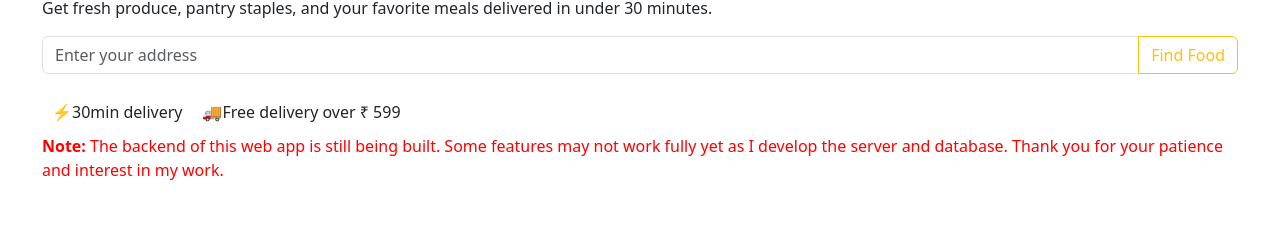
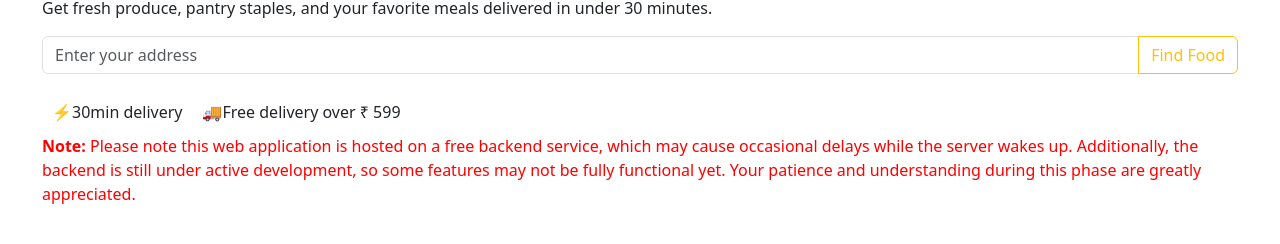
Before and after one commit to MALLIKHARJUNCH-02/SpiceSprint, a React (Create React App) app: page / in a window 1280 px wide. Shown: the part 1014-1258 px from the top of the page. Built offline with nearby package versions, Linux system fonts and the light colour scheme; the HTML template or start-up script is replaced by a standard one.

Commit message:
Updated Note

```diff
--- a/src/components/Banner.js
+++ b/src/components/Banner.js
@@ -102,9 +102,10 @@ const Banner = () => {
                             <span>Free delivery over ₹ 599</span>
                         </div>
                     </div>
-                    <p style={{ color: 'red' }}><strong> Note:</strong> The backend of this web app is still being built. Some features may not
-                        work fully yet as I develop the server and database. Thank you for your patience
-                        and interest in my work.</p>
+                    <p style={{ color: 'red' }}><strong> Note:</strong> Please note this web application is hosted on a free
+                    backend service, which may cause occasional delays while the server wakes up. Additionally, the backend
+                    is still under active development, so some features may not be fully functional yet.
+                     Your patience and understanding during this phase are greatly appreciated.</p>
                 </div>
             </header>
         </div>
--- a/src/components/cart/Cart.js
+++ b/src/components/cart/Cart.js
@@ -69,7 +69,9 @@ const Cart = () => {
         }
     };
 
-    if (loading) return <p className="text-center m-3">Loading cart…</p>;
+    if (loading) return <p className="text-center m-3">Loading cart… | Please note this web application is hosted on a free backend service,
+        which may cause occasional delays while the server wakes up. Additionally, the backend is still under active development, so some features
+        may not be fully functional yet. Your patience and understanding during this phase are greatly appreciated.</p>;
     if (error) return <p className="text-center text-danger m-3">Error: {error}</p>;
 
     return (
--- a/src/components/categories/Main.js
+++ b/src/components/categories/Main.js
@@ -11,16 +11,17 @@ const Main = () => {
             <div>
                 <h2>Shop by Categories</h2>
                 <p>Fresh groceries delivered to your doorstep</p>
-                <p style={{color: 'red'}}><strong> Note:</strong> The backend of this web app is still being built. Some features may not
-                        work fully yet as I develop the server and database. Thank you for your patience
-                         and interest in my work.</p>
+                <p style={{ color: 'red' }}><strong> Note:</strong> Please note this web application is hosted on a
+                    free backend service, which may cause occasional delays while the server wakes up. Additionally,
+                    the backend is still under active development, so some features may not be fully functional yet.
+                    Your patience and understanding during this phase are greatly appreciated.</p>
             </div>
 
             <div style={styles.categories}>
 
                 <div style={styles.cardBackground} className="card">
                     <a href="/FruitsVegetables" style={styles.card}>
-                        <span style={{...styles.color1, ...styles.span}}>🥕</span>
+                        <span style={{ ...styles.color1, ...styles.span }}>🥕</span>
                         <h3>Fruits & Vegetables</h3>
                         <h4>Fresh & Organic</h4>
 
@@ -30,7 +31,7 @@ const Main = () => {
 
                 <div style={styles.cardBackground} className="card">
                     <a href="/DiaryEggs" style={styles.card}>
-                        <span style={{...styles.color2,...styles.span}}>🥛</span>
+                        <span style={{ ...styles.color2, ...styles.span }}>🥛</span>
                         <h3>Dairy & Eggs</h3>
                         <h4>Farm Fresh</h4>
 
@@ -40,7 +41,7 @@ const Main = () => {
 
                 <div style={styles.cardBackground} className="card">
                     <a href="/meatseafood" style={styles.card}>
-                        <span style={{...styles.color3, ...styles.span}}>🥩</span>
+                        <span style={{ ...styles.color3, ...styles.span }}>🥩</span>
                         <h3>Meat & Seafood</h3>
                         <h4>Premium Quality</h4>
 
@@ -50,7 +51,7 @@ const Main = () => {
 
                 <div style={styles.cardBackground} className="card">
                     <a href="/bakery" style={styles.card}>
-                        <span style={{...styles.color4, ...styles.span}}>🍞</span>
+                        <span style={{ ...styles.color4, ...styles.span }}>🍞</span>
                         <h3>Bakery</h3>
                         <h4>Fresh Baked</h4>
 
@@ -60,7 +61,7 @@ const Main = () => {
 
                 <div style={styles.cardBackground} className="card">
                     <a href="/beverages" style={styles.card}>
-                        <span style={{...styles.color5, ...styles.span}}>🥤</span>
+                        <span style={{ ...styles.color5, ...styles.span }}>🥤</span>
                         <h3>Beverages</h3>
                         <h4>Refreshing Drinks</h4>
 
@@ -70,7 +71,7 @@ const Main = () => {
 
                 <div style={styles.cardBackground} className="card">
                     <a href="/snacks" style={styles.card}>
-                        <span style={{...styles.color6, ...styles.span}}>🍿</span>
+                        <span style={{ ...styles.color6, ...styles.span }}>🍿</span>
                         <h3>Snacks</h3>
                         <h4>Tasty Treats</h4>
 
@@ -80,7 +81,7 @@ const Main = () => {
 
                 <div style={styles.cardBackground} className="card">
                     <a href="/frozenfoods" style={styles.card}>
-                        <span style={{...styles.color7, ...styles.span}}>🧊</span>
+                        <span style={{ ...styles.color7, ...styles.span }}>🧊</span>
                         <h3>Frozen Foods</h3>
                         <h4>Ready to Cook</h4>
 
@@ -90,7 +91,7 @@ const Main = () => {
 
                 <div style={styles.cardBackground} className="card">
                     <a href="/household" style={styles.card}>
-                        <span style={{...styles.color8, ...styles.span}}>🧽</span>
+                        <span style={{ ...styles.color8, ...styles.span }}>🧽</span>
                         <h3>Household</h3>
                         <h4>Daily Essentials</h4>
 
--- a/src/components/login_signin/Login.js
+++ b/src/components/login_signin/Login.js
@@ -66,9 +66,10 @@ const LogIn = () => {
                 <form className="w-50" onSubmit={handleSubmit}>
                     <h1 className="h3 mb-3 fw-normal">Please sign in</h1>
                     <p style={{ color: 'red' }}>
-                        <strong>Note:</strong> The backend of this web app is still being built. Some features may not
-                        work fully yet as I develop the server and database. Thank you for your patience
-                        and interest in my work.
+                        <strong>Note:</strong> Please note this web application is hosted on a free backend service,
+                        which may cause occasional delays while the server wakes up. Additionally, the backend is still
+                         under active development, so some features may not be fully functional yet. Your patience and understanding
+                          during this phase are greatly appreciated.
                     </p>
                     <div className="form-floating m-1">
                         <input
--- a/src/components/login_signin/Sign.js
+++ b/src/components/login_signin/Sign.js
@@ -73,9 +73,9 @@ const SignIn = () => {
             <div style={styles.form}>
                 <form className="w-50" onSubmit={handleSubmit}>
                     <h1 className="h3 mb-3 fw-normal">Create an Account</h1>
-                    <p style={{ color: 'red' }}><strong> Note:</strong> The backend of this web app is still being built. Some features may not
-                        work fully yet as I develop the server and database. Thank you for your patience
-                        and interest in my work.</p>
+                    <p style={{ color: 'red' }}><strong> Note:</strong>Please note this web application is hosted on a free backend service,
+                     which may cause occasional delays while the server wakes up. Additionally, the backend is still under active development,
+                     so some features may not be fully functional yet.Your patience and understanding during this phase are greatly appreciated.</p>
                     {/* Name Input */}
                     <div className="form-floating m-1">
                         <input
--- a/src/components/profile/profile.js
+++ b/src/components/profile/profile.js
@@ -74,9 +74,10 @@ const Profile = () => {
                             onClick={handleClick}>
                             Logout
                         </button>
-                        <p style={{ color: 'red' }}><strong> Note:</strong> The backend of this web app is still being built. Some features may not
-                            work fully yet as I develop the server and database. Thank you for your patience
-                            and interest in my work.</p>
+                        <p style={{ color: 'red' }}><strong> Note:</strong> Please note this web application is hosted on a free
+                            backend service, which may cause occasional delays while the server wakes up. Additionally, the backend
+                            is still under active development, so some features may not be fully functional yet.
+                            Your patience and understanding during this phase are greatly appreciated.</p>
                     </div>
 
 
```
